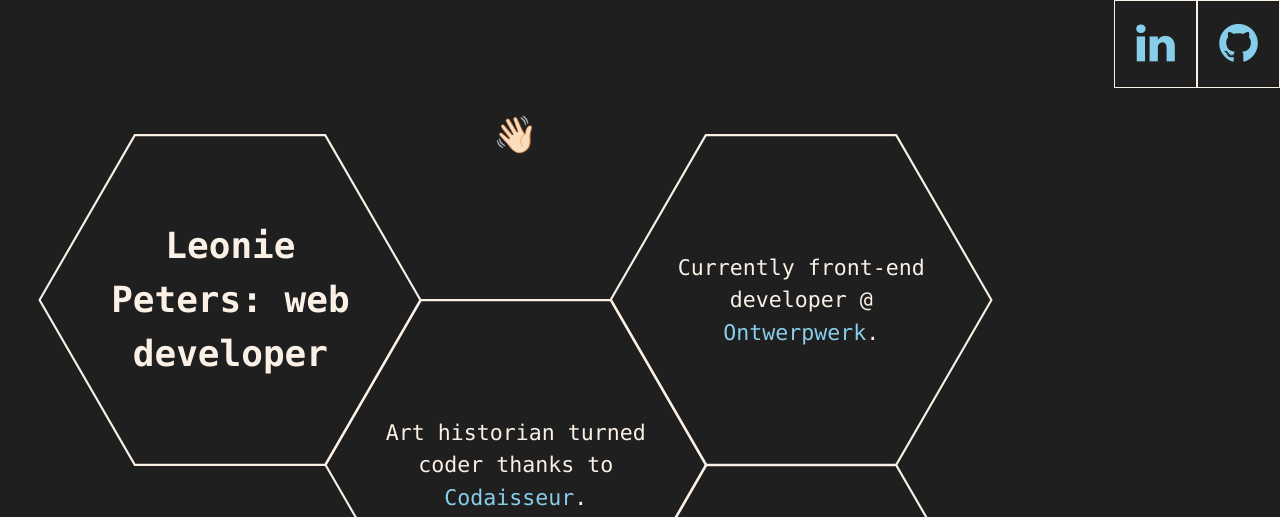
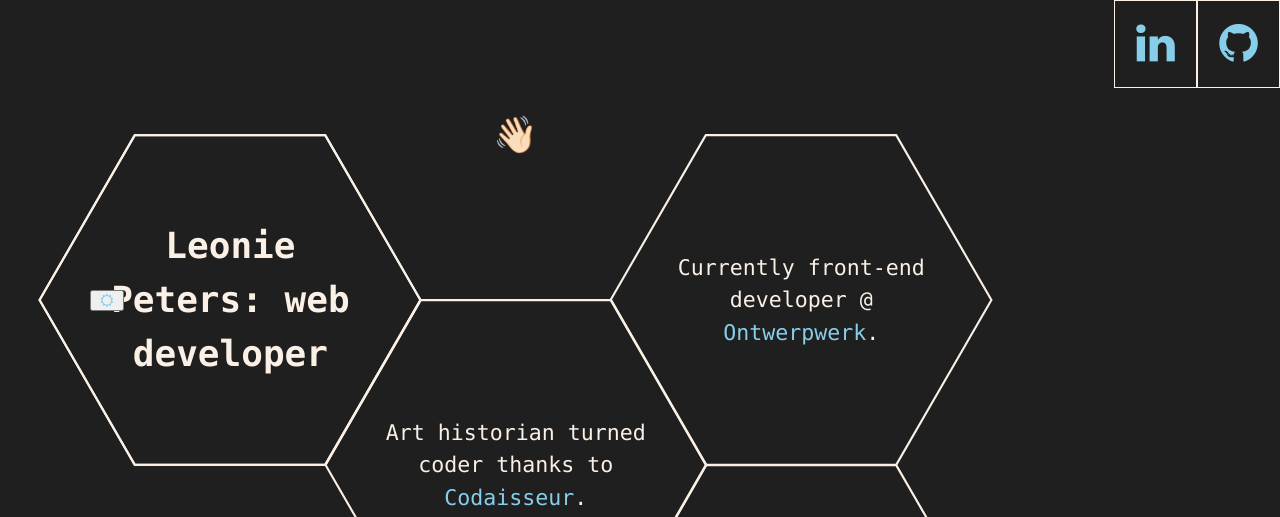
Before and after one commit to LeoniePeters/leoniepeters.com, a React (Create React App) app: page / in a window 1280 px wide. Shown: the top 517 px of the page. Built offline with nearby package versions, Linux system fonts and the light colour scheme.

Commit message:
Turn Welcome component into functional component. function toggleMode

```diff
--- a/src/Components/Welcome.js
+++ b/src/Components/Welcome.js
@@ -1,7 +1,19 @@
-import React from "react";
+import React, { Component } from "react";
 import "./Welcome.scss";
 
-function Welcome() {
+class Welcome extends Component {
+  state = {
+    lightmode: false,
+  };
+
+  toggleMode = () => {
+    this.setState({ lightmode: !this.state.lightmode });
+    this.state.lightmode
+      ? document.body.classList.add("lightmode-on")
+      : document.body.classList.remove("lightmode-on");
+  };
+
+  render() {
     return (
       <div className="Welcome">
         <div className="whoami hexagon">
@@ -11,6 +23,18 @@ function Welcome() {
           <span role="img" aria-label="zwaaiende hand">
             👋🏻
           </span>
+        </div>
+        <div className="mode-icons hexagon">
+          {!this.state.lightmode && (
+            <button type="button" onClick={this.toggleMode}>
+              <i class="icon-sun"></i>
+            </button>
+          )}
+          {this.state.lightmode && (
+            <button type="button" onClick={this.toggleMode}>
+              <i class="icon-moon"></i>
+            </button>
+          )}
         </div>
         <div className="history hexagon">
           <p>
@@ -30,5 +54,6 @@ function Welcome() {
       </div>
     );
   }
+}
 
 export default Welcome;
```
Lines whose indentation alone changed are shown as unchanged.
